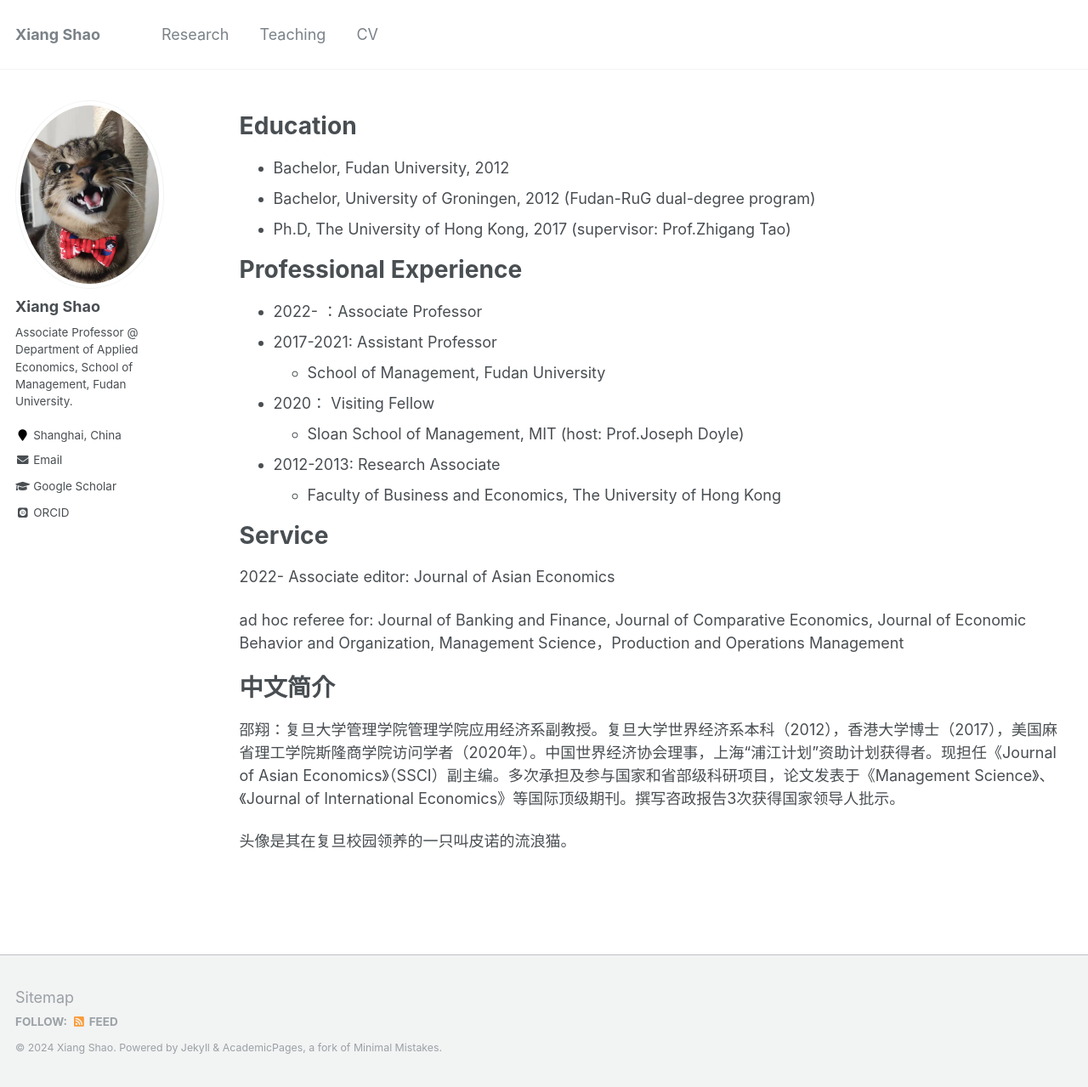
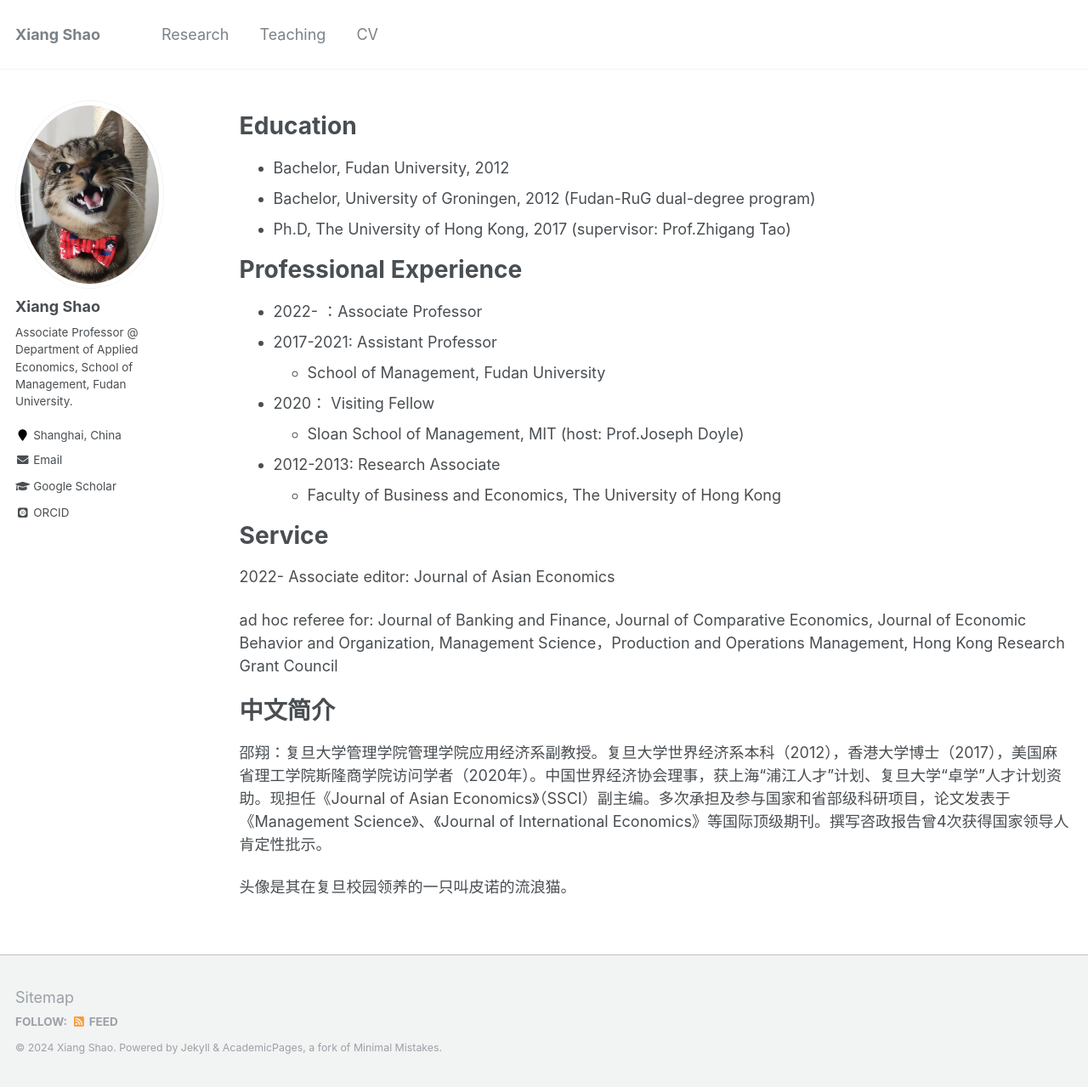
Before and after one commit to xiangshao/xiangshao.github.io, a Jekyll site: the page built from _pages/cv.md, in a window 1280 px wide and 1279 px high. Shown: the whole window at 85% size. Built offline with Jekyll 4.4.1, drawn with Linux system fonts in a browser that asks for light colours; some web fonts are replaced.

Commit message:
Update cv.md

```diff
--- a/_pages/cv.md
+++ b/_pages/cv.md
@@ -31,10 +31,10 @@ Service
 2022- Associate editor: Journal of Asian Economics
 
 ad hoc referee for:
-Journal of Banking and Finance, Journal of Comparative Economics, Journal of Economic Behavior and Organization, Management Science，Production and Operations Management
+Journal of Banking and Finance, Journal of Comparative Economics, Journal of Economic Behavior and Organization, Management Science，Production and Operations Management, Hong Kong Research Grant Council
 
 中文简介
 ======
-邵翔：复旦大学管理学院管理学院应用经济系副教授。复旦大学世界经济系本科（2012），香港大学博士（2017），美国麻省理工学院斯隆商学院访问学者（2020年）。中国世界经济协会理事，上海“浦江计划”资助计划获得者。现担任《Journal of Asian Economics》（SSCI）副主编。多次承担及参与国家和省部级科研项目，论文发表于《Management Science》、《Journal of International Economics》等国际顶级期刊。撰写咨政报告3次获得国家领导人批示。
+邵翔：复旦大学管理学院管理学院应用经济系副教授。复旦大学世界经济系本科（2012），香港大学博士（2017），美国麻省理工学院斯隆商学院访问学者（2020年）。中国世界经济协会理事，获上海“浦江人才”计划、复旦大学“卓学”人才计划资助。现担任《Journal of Asian Economics》（SSCI）副主编。多次承担及参与国家和省部级科研项目，论文发表于《Management Science》、《Journal of International Economics》等国际顶级期刊。撰写咨政报告曾4次获得国家领导人肯定性批示。
 
 头像是其在复旦校园领养的一只叫皮诺的流浪猫。
```
